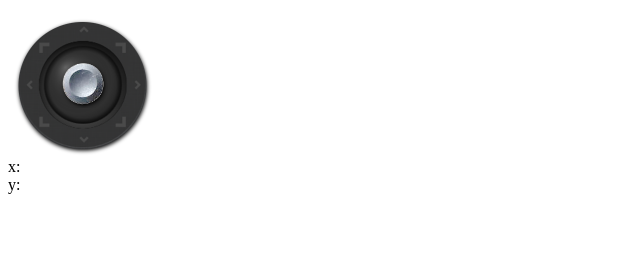
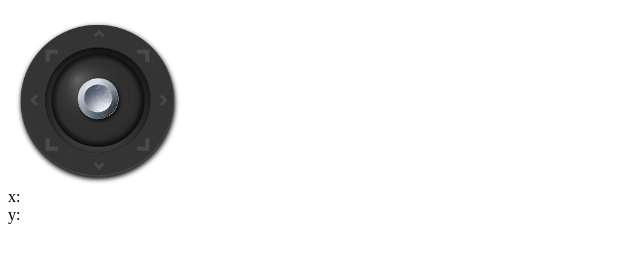
Before and after one commit to slobdell/joystick, a plain HTML site: page index.html in a window 1280 px wide. Shown: the whole page, without its empty margins (0-640 px from the left). Drawn offline with Linux system fonts and the light colour scheme.

```diff
--- a/index.html
+++ b/index.html
@@ -21,7 +21,7 @@
 
     <script type="text/javascript">
         $(document).ready(function(){
-            var joystickView = new JoystickView(150, function(callbackView){
+            var joystickView = new JoystickView(180, function(callbackView){
                 $("#joystickContent").append(callbackView.render().el);
                 setTimeout(function(){
                     callbackView.renderSprite();
--- a/js/joystick_view.js
+++ b/js/joystick_view.js
@@ -28,9 +28,13 @@ JoystickView = Backbone.View.extend({
     this.canvas = null;
     this.context = null;
     this.radius = (this.squareSize / 2) * 0.5;
+    this._xPercent = 0;
+    this._yPercent = 0;
+    this._lastSentX = 0;
+    this._lastSentY = 0;
+    console.log('radius ', this.radius, ' squareSize ', this.squareSize);
 
     this.finishedLoadCallback = finishedLoadCallback;
-
     this.joyStickLoaded = false;
     this.backgroundLoaded = false;
     this.lastTouch = new Date().getTime();
@@ -46,18 +50,40 @@ JoystickView = Backbone.View.extend({
       self.backgroundLoaded = true;
       self._tryCallback();
     });
+    this._processToSocket();
   },
   _retractJoystickForInactivity: function () {
-    var framesPerSec = 15;
+    var framesPerSec = 30;
     var self = this;
-    this.retract = setTimeout(function () {
-      var currentTime = new Date().getTime();
-      if (!self.isOnMidle || currentTime - self.lastTouch >= SECONDS_INACTIVE * 1000) {
-        self._retractToMiddle();
-        self.renderSprite();
-      }
-      self._retractJoystickForInactivity();
-    }, parseInt(1000 / framesPerSec, 10));
+  // setTimeout(function () {
+  //   console.log('x : ', self.x , ' y ', self.y, ' isMidle ', self.isOnMidle);
+  //   var currentTime = new Date().getTime();
+  //   if ( (currentTime - self.lastTouch >= SECONDS_INACTIVE * 1000)) {
+  //     self._retractToMiddle();
+  //     self.renderSprite();
+  //   }else if (self.isOnMidle) {
+  //   }
+  //   self._retractJoystickForInactivity();
+  // }, parseInt(1000 / framesPerSec, 10));
+  },
+  _processToSocket: function () {
+    var self = this;
+    var frameUpdate = 250;
+    this._loopSocketProcess = setInterval(
+      function () {
+        if (self._xPercent != self._lastSentX || self._yPercent != self._lastSentY) {
+          console.log('will sent do socket x ', self._xPercent, ' y : ', self._yPercent);
+          self._sentToSocket(self._xPercent, self._yPercent, function (err, x, y) {
+            self._lastSentX = x;
+            self._lastSentY = y;
+          });
+        } else {
+          console.log('no new values on x and y');
+        }
+      }, frameUpdate);
+  },
+  _sentToSocket: function (x, y, callback) {
+    callback(null, x, y);
   },
   _tryCallback: function () {
     if (this.backgroundLoaded && this.joyStickLoaded) {
@@ -74,6 +100,7 @@ JoystickView = Backbone.View.extend({
     this.x = 0;
     this.y = 0;
     this.renderSprite();
+    self._retractToMiddle();
     this.isOnMidle = true;
   },
   move: function (evt) {
@@ -90,7 +117,7 @@ JoystickView = Backbone.View.extend({
       var left = 0;
       var fromTop = 0;
       elem = $(this.canvas)[0];
-      while(elem) {
+      while (elem) {
         left = left + parseInt(elem.offsetLeft);
         fromTop = fromTop + parseInt(elem.offsetTop);
         elem = elem.offsetParent;
@@ -113,6 +140,12 @@ JoystickView = Backbone.View.extend({
     if (Math.abs(yPercent) > 1.0) {
       yPercent /= Math.abs(yPercent);
     }
+
+    xPercent = parseFloat(xPercent).toFixed(2);
+    yPercent = parseFloat(yPercent).toFixed(2);
+    this._xPercent = xPercent;
+    this._yPercent = yPercent;
+    // console.log('trigger was changed x ', xPercent, ' y ', yPercent, ' counts ', this.countMoves);
     this.trigger('horizontalMove', xPercent);
     this.trigger('verticalMove', yPercent);
   },
@@ -123,7 +156,6 @@ JoystickView = Backbone.View.extend({
     if (isNaN(y)) {
       y = this.squareSize / 2;
     }
-
     this.x = x;
     this.y = y;
     if (this._valuesExceedRadius(this.x, this.y)) {
@@ -132,6 +164,7 @@ JoystickView = Backbone.View.extend({
     this.renderSprite();
   },
   _retractToMiddle: function () {
+    console.log('_retractToMiddle func ', this.isOnMidle);
     var percentLoss = 0.1;
     var toKeep = 1.0 - percentLoss;
 
@@ -144,9 +177,10 @@ JoystickView = Backbone.View.extend({
     if (this.y != 0) {
       ySign = this.y / Math.abs(this.y);
     }
-
+    this.countMoves = 0;
     this.x = Math.floor(toKeep * Math.abs(this.x)) * xSign;
     this.y = Math.floor(toKeep * Math.abs(this.y)) * ySign;
+    this._triggerChange();
     this.isOnMidle = true;
   },
   _traceNewValues: function () {
```
